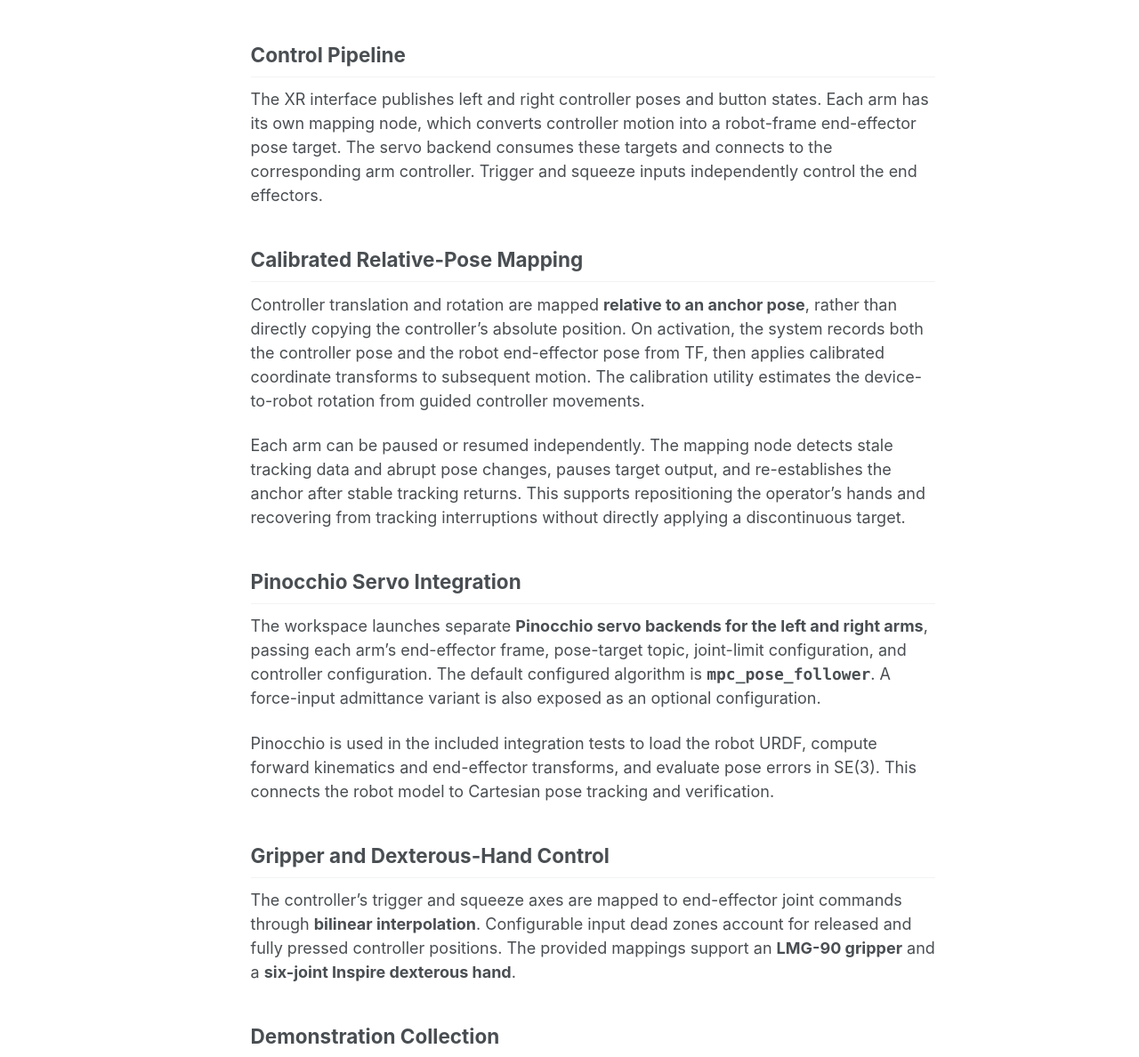
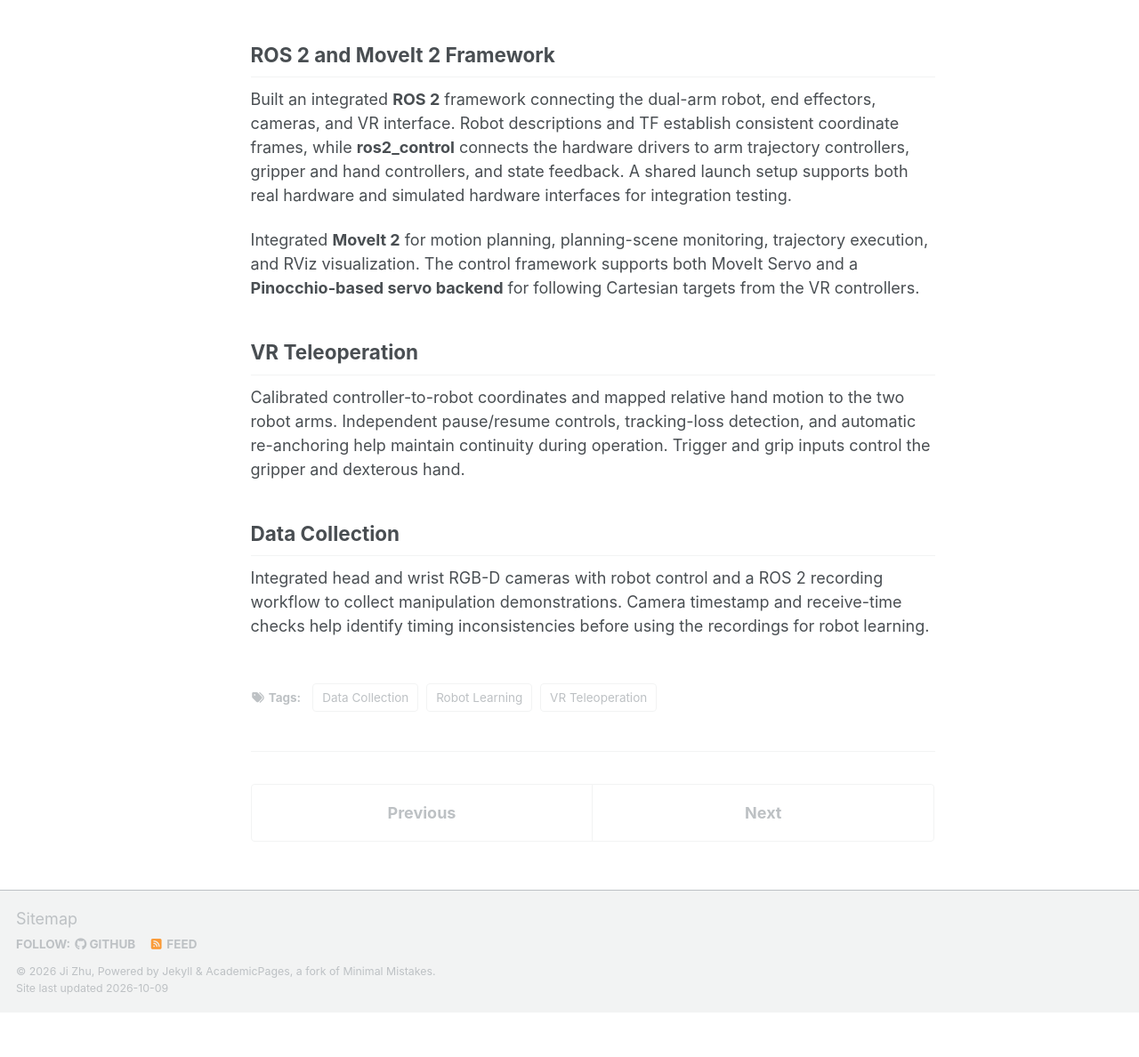
Before and after one commit to qitanda/qitanda.cn, a Jekyll site: the page built from _posts/2026-10-08-quest3-teleoperation.md, in a window 1280 px wide and 1400 px high, scrolled down 505 px, cut to the strip 212-1400 px from the top of the window. Shown: the whole strip at 89% size. Built offline with Jekyll 4.4.1, drawn with Linux system fonts in a browser that asks for light colours; a script bundle is joined from its source files by our own code; library files that are not in the unit come from our copies; after the commit the page ends 1855 px from its top, so only the background shows below that; some of the changed text lies outside the part shown.

```diff
--- a/_posts/2026-10-08-quest3-teleoperation.md
+++ b/_posts/2026-10-08-quest3-teleoperation.md
@@ -26,26 +26,16 @@ Built a **Quest 3 VR teleoperation and data collection system** for robot-learni
   <a href="/files/quest3-teleoperation/demo-cropped.mp4">Watch the teleoperation demonstration</a>.
 </video>
 
-## Control Pipeline
+## ROS 2 and MoveIt 2 Framework
 
-The XR interface publishes left and right controller poses and button states. Each arm has its own mapping node, which converts controller motion into a robot-frame end-effector pose target. The servo backend consumes these targets and connects to the corresponding arm controller. Trigger and squeeze inputs independently control the end effectors.
+Built an integrated **ROS 2** framework connecting the dual-arm robot, end effectors, cameras, and VR interface. Robot descriptions and TF establish consistent coordinate frames, while **ros2_control** connects the hardware drivers to arm trajectory controllers, gripper and hand controllers, and state feedback. A shared launch setup supports both real hardware and simulated hardware interfaces for integration testing.
 
-## Calibrated Relative-Pose Mapping
+Integrated **MoveIt 2** for motion planning, planning-scene monitoring, trajectory execution, and RViz visualization. The control framework supports both MoveIt Servo and a **Pinocchio-based servo backend** for following Cartesian targets from the VR controllers.
 
-Controller translation and rotation are mapped **relative to an anchor pose**, rather than directly copying the controller's absolute position. On activation, the system records both the controller pose and the robot end-effector pose from TF, then applies calibrated coordinate transforms to subsequent motion. The calibration utility estimates the device-to-robot rotation from guided controller movements.
+## VR Teleoperation
 
-Each arm can be paused or resumed independently. The mapping node detects stale tracking data and abrupt pose changes, pauses target output, and re-establishes the anchor after stable tracking returns. This supports repositioning the operator's hands and recovering from tracking interruptions without directly applying a discontinuous target.
+Calibrated controller-to-robot coordinates and mapped relative hand motion to the two robot arms. Independent pause/resume controls, tracking-loss detection, and automatic re-anchoring help maintain continuity during operation. Trigger and grip inputs control the gripper and dexterous hand.
 
-## Pinocchio Servo Integration
+## Data Collection
 
-The workspace launches separate **Pinocchio servo backends for the left and right arms**, passing each arm's end-effector frame, pose-target topic, joint-limit configuration, and controller configuration. The default configured algorithm is **`mpc_pose_follower`**. A force-input admittance variant is also exposed as an optional configuration.
-
-Pinocchio is used in the included integration tests to load the robot URDF, compute forward kinematics and end-effector transforms, and evaluate pose errors in SE(3). This connects the robot model to Cartesian pose tracking and verification.
-
-## Gripper and Dexterous-Hand Control
-
-The controller's trigger and squeeze axes are mapped to end-effector joint commands through **bilinear interpolation**. Configurable input dead zones account for released and fully pressed controller positions. The provided mappings support an **LMG-90 gripper** and a **six-joint Inspire dexterous hand**.
-
-## Demonstration Collection
-
-The documented collection workflow runs the XR interface, robot servo, multi-camera capture, teleoperation mapping, and ROS 2 data recorder together. The camera launch includes head and wrist RGB-D views. Timing-analysis utilities inspect camera timestamps, receive-time differences, and recorded session consistency to help diagnose data quality before downstream robot learning.
+Integrated head and wrist RGB-D cameras with robot control and a ROS 2 recording workflow to collect manipulation demonstrations. Camera timestamp and receive-time checks help identify timing inconsistencies before using the recordings for robot learning.
```
Also changed, not shown: _posts/2025-06-06-Internship-Stellar-Robot.md (+15 -3 lines), images/projects/Stellar-Robot/retargeting-poster.jpg (added), 1 other file.
